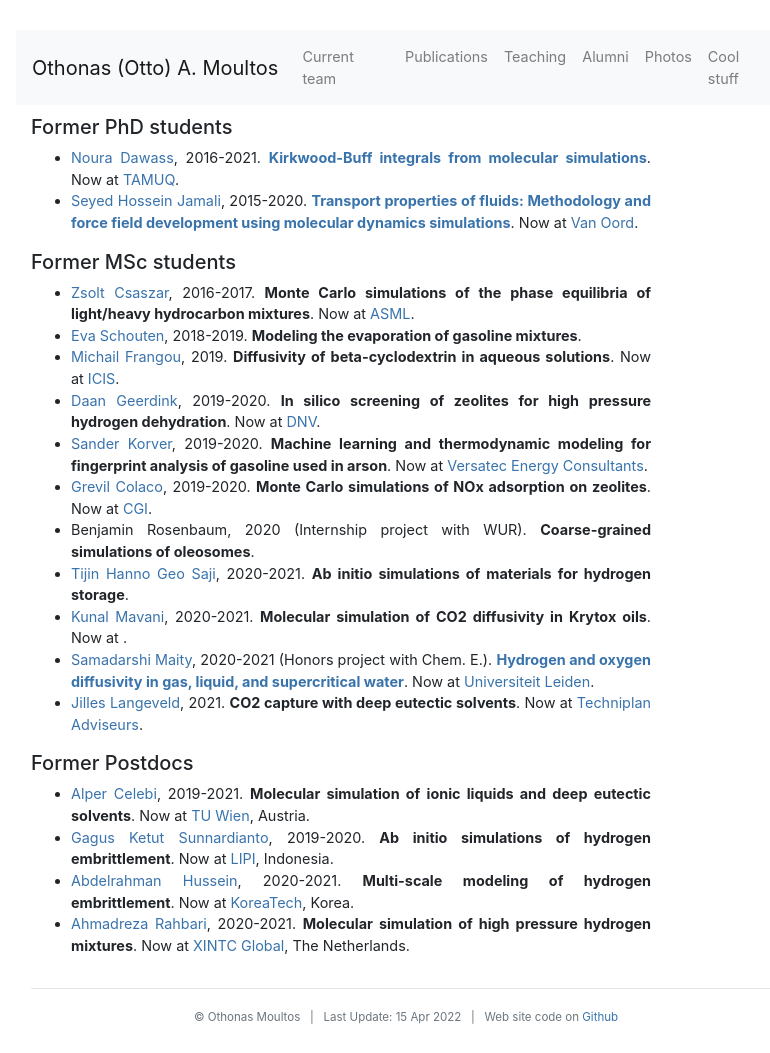
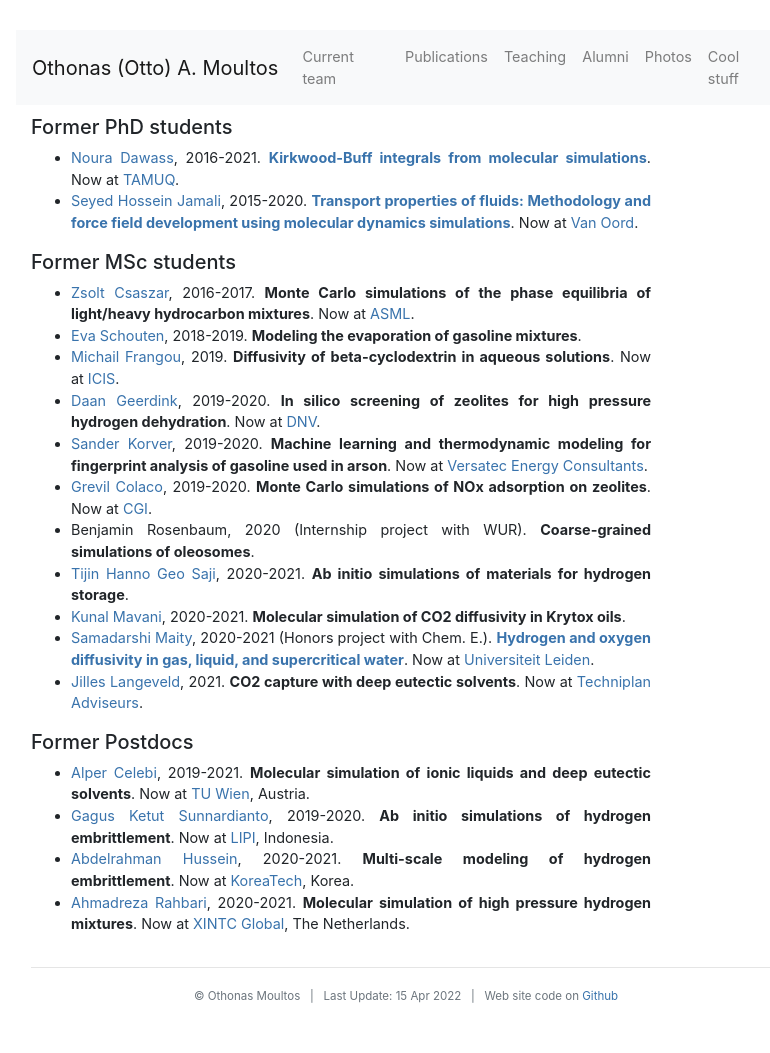
Before and after one commit to omoultosEthTuDelft/web, a Jekyll site: the page built from alumni/index.md, in a window 1280 px wide. Shown: the whole page, without its empty margins (234-1004 px from the left). Built offline with Jekyll 4.4.1, drawn with Linux system fonts in a browser that asks for light colours; nearby versions of some CDN libraries; after the commit the page ends 1031 px from its top, so only the background shows below that.

```diff
--- a/alumni/index.md
+++ b/alumni/index.md
@@ -27,7 +27,7 @@
 - [Grevil Colaco](https://www.linkedin.com/in/grevilcolaco/?originalSubdomain=nl), 2019-2020. <strong> Monte Carlo simulations of NOx adsorption on zeolites</strong>. Now at [CGI](https://www.cgi.com/en).
 - Benjamin Rosenbaum, 2020 (Internship project with WUR). <strong> Coarse-grained simulations of oleosomes</strong>.
 - [Tijin Hanno Geo Saji](https://www.linkedin.com/in/tijin-saji-b0a5/?originalSubdomain=nl), 2020-2021. <strong> Ab initio simulations of materials for hydrogen storage</strong>.
-- [Kunal Mavani](https://www.linkedin.com/in/kunal-mavani/?originalSubdomain=nl), 2020-2021. <strong>Molecular simulation of CO2 diffusivity in Krytox oils</strong>. Now at []().
+- [Kunal Mavani](https://www.linkedin.com/in/kunal-mavani/?originalSubdomain=nl), 2020-2021. <strong>Molecular simulation of CO2 diffusivity in Krytox oils</strong>.
 - [Samadarshi Maity](https://www.linkedin.com/in/samadarshi-maity-9621b6115/), 2020-2021 (Honors project with Chem. E.). <strong>  <a href="../assets/publications/59.Tsimpanogiannis_JCED_2021_66_3226.pdf">Hydrogen and oxygen diffusivity in gas, liquid, and supercritical water</a></strong>. Now at [Universiteit Leiden](https://www.universiteitleiden.nl/en).
 - [Jilles Langeveld](https://www.linkedin.com/in/jilles-langeveld/?originalSubdomain=nl), 2021. <strong> CO2 capture with deep eutectic solvents</strong>. Now at [Techniplan Adviseurs](http://www.techniplan.nl).
 </section>
```
